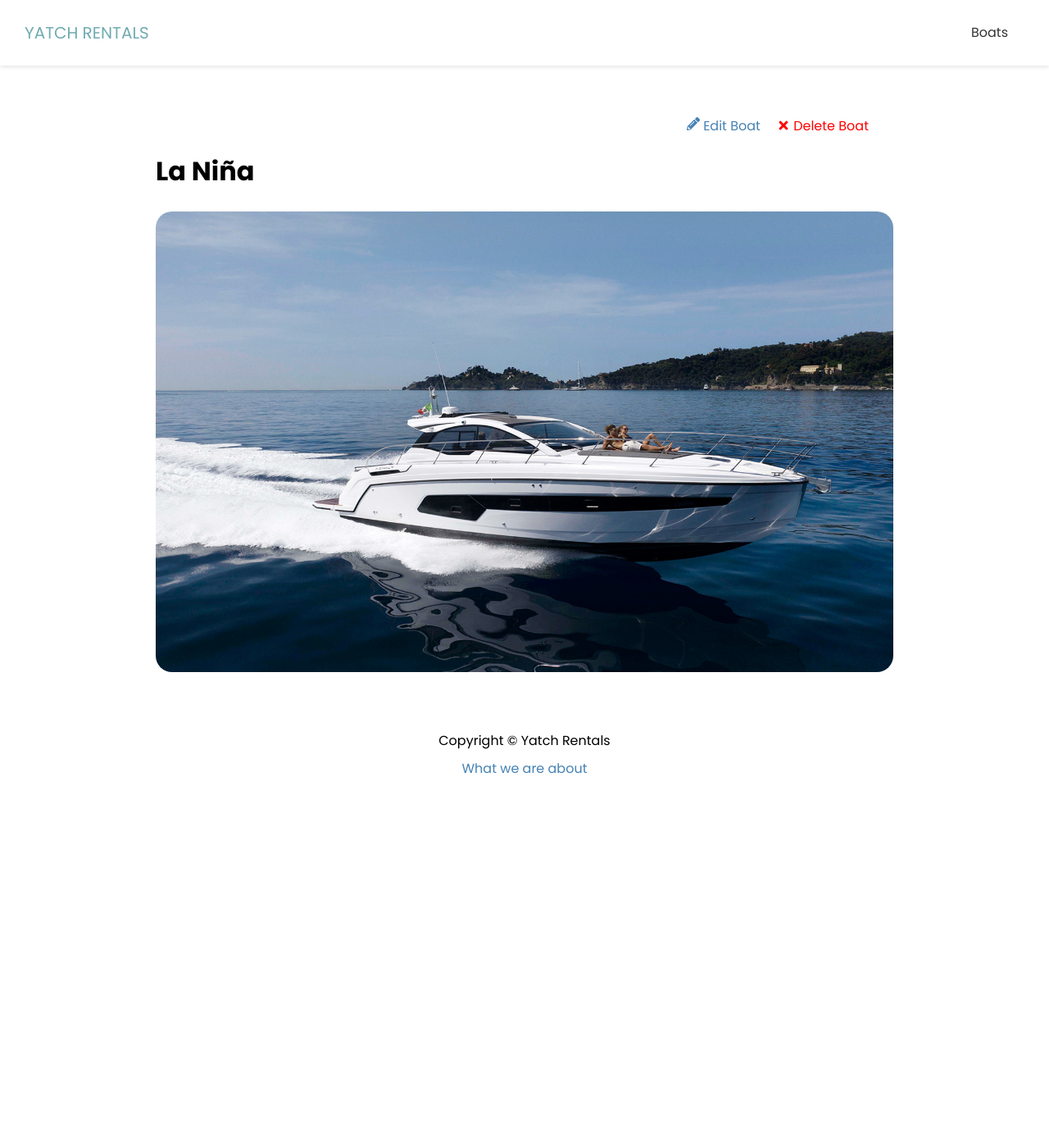
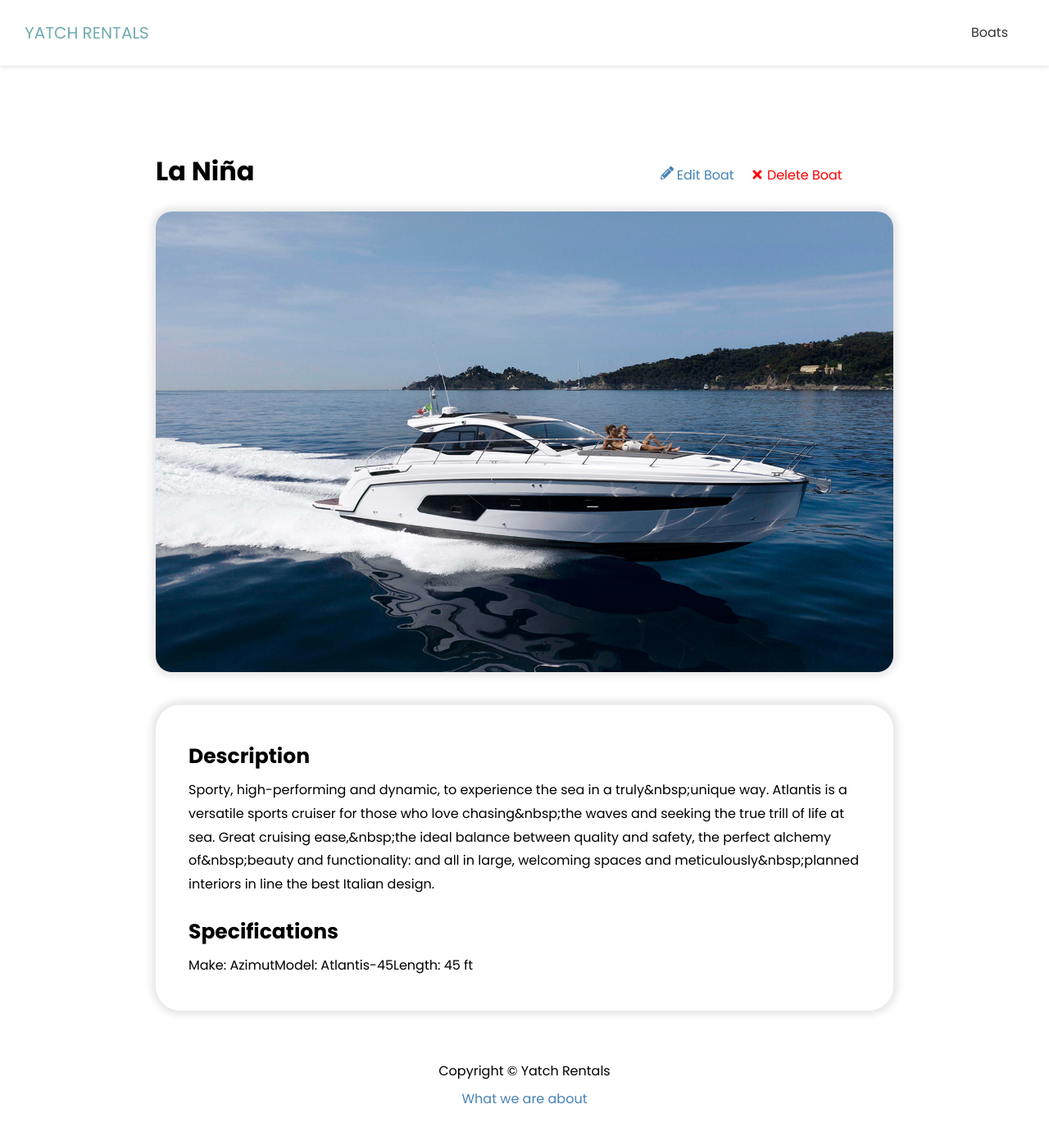
Before and after one commit to blksmth1725/Yatch_Rentals, a Next.js app in the folder yatch_rentals_frontend/: page /boats/Azimut-Atlantis in a window 1280 px wide. Shown: the top 1386 px of the page at 82% size. Before the commit the page ends 992 px from the top, so only its background shows below. Built offline with nearby package versions, Linux system fonts and the light colour scheme; no server answers.

Commit message:
editing the boats detail page

```diff
--- a/yatch_rentals_frontend/pages/boats/[slug].js
+++ b/yatch_rentals_frontend/pages/boats/[slug].js
@@ -11,6 +11,8 @@ export default function Boat({ boat }) {
   return (
     <Layout>
       <div className={styles.boat}>
+        <div className={styles.header}>
+          <h1>{boat.name}</h1>
           <div className={styles.controls}>
             <Link href={`/boats/edit/${boat.id}`}>
               <a>
@@ -21,17 +23,33 @@ export default function Boat({ boat }) {
               <FaTimes className={styles.times_icon} /> Delete Boat
             </a>
           </div>
-        <h1>{boat.name}</h1>
+        </div>
         {boat.image && (
           <div className={styles.image}>
             <Image
-              className={styles.image}
+              className={styles.image_jpeg}
               src={boat.image}
               width={960}
               height={600}
             />
           </div>
         )}
+
+        <div className={styles.info_container_toplevel}>
+          <div className={styles.info_packet_container}>
+            <h3 className={styles.h3}>Description</h3>
+            <span>{boat.description}</span>
+          </div>
+
+          <div className={styles.info_packet_container}>
+            <h3 className={styles.h3}>Specifications</h3>
+            <div className={styles.span}>
+              <span>Make: {boat.make}</span>
+              <span>Model: {boat.model}</span>
+              <span>Length: {boat.length}</span>
+            </div>
+          </div>
+        </div>
       </div>
     </Layout>
   );
--- a/yatch_rentals_frontend/styles/Boat.module.css
+++ b/yatch_rentals_frontend/styles/Boat.module.css
@@ -12,14 +12,17 @@
 }
 
 .image {
-  margin-bottom: 20px;
+  display: flex;
+  box-shadow: 0px 0px 10px 5px rgba(0, 0, 0, 0.1);
+  border-radius: 20px;
+}
+.image_jpeg {
   border-radius: 20px;
 }
 
 .controls {
-  position: absolute;
-  right: 30px;
-  top: 0;
+  display: flex;
+  padding-top: 20px;
 }
 
 .delete {
@@ -35,3 +38,24 @@
 .times_icon {
   margin-bottom: -1.5px;
 }
+
+.header {
+  display: flex;
+  gap: 495px;
+}
+
+.info_container_toplevel {
+  padding: 40px;
+  margin-top: 40px;
+  display: flex;
+  gap: 20px;
+  border-radius: 30px;
+  flex-direction: column;
+  box-shadow: 0px 0px 10px 5px rgba(0, 0, 0, 0.1);
+}
+
+.info_packet_container {
+  display: flex;
+  flex-direction: column;
+  gap: 5px;
+}
```
Lines whose indentation alone changed are shown as unchanged.
